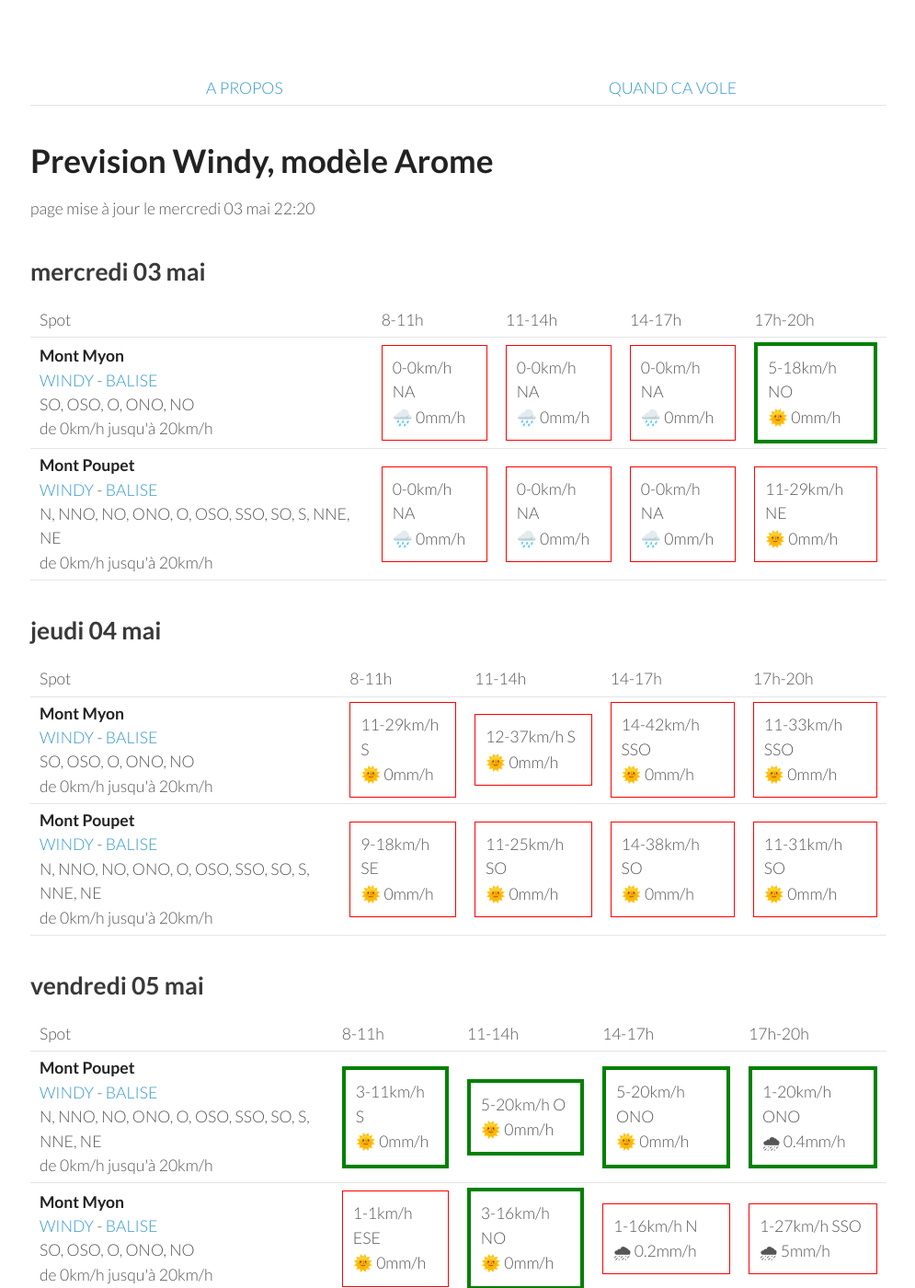
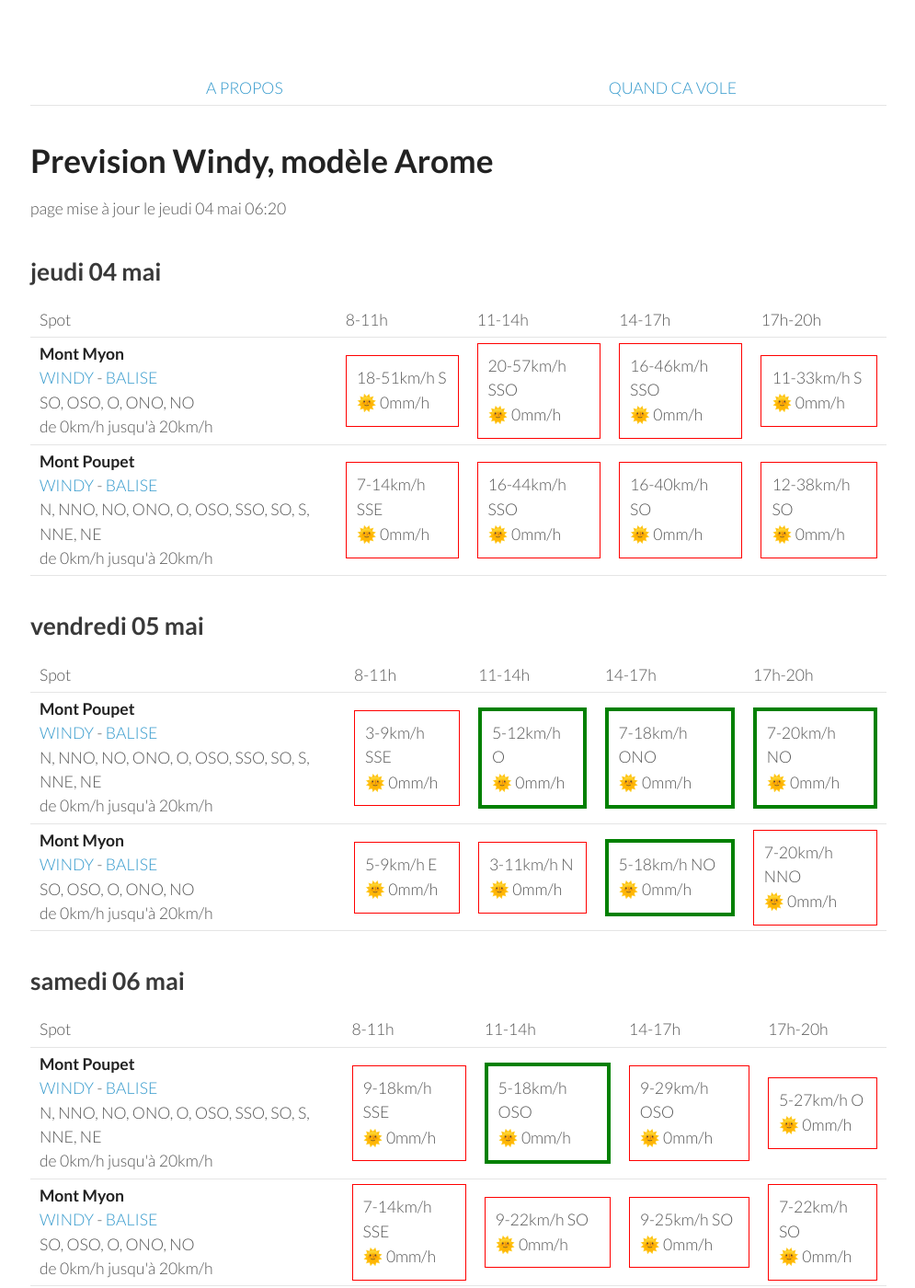
Before and after one commit to parapente-dans-le-nord/parapente-dans-le-nord.github.io, a Jekyll site: the page built from jura.markdown, in a window 1280 px wide and 1400 px high. Shown: the whole window at 92% size, without its empty margins (25-1020 px from the left). Built offline with Jekyll 4.4.1, drawn with Linux system fonts in a browser that asks for light colours; some of the changed text lies outside the part shown.

Commit message:
update index.markdown

```diff
--- a/jura.markdown
+++ b/jura.markdown
@@ -7,42 +7,8 @@ title:  "Tous les spots"
 {: .links}
 
 # Prevision Windy, modèle Arome
-page mise à jour le mercredi 03 mai 22:20
+page mise à jour le jeudi 04 mai 06:20
 
-## mercredi 03 mai
-
-{::nomarkdown}
-<table>
-  <tbody>
-    <tr>
-      <td>Spot</td>
-      <td>8-11h</td>
-      <td>11-14h</td>
-      <td>14-17h</td>
-      <td>17h-20h</td>
-    </tr>
-<tr>
-        <td><strong>Mont Myon</strong><br><a href="https://windy.com/46.331/5.397?45.898,5.394,8,m:eWoagj8">WINDY</a> - <span class=""><a href="http://www.balisemeteo.com/balise.php?idBalise=70">BALISE</a> </span><br> <span class="vent-favorable">SO, OSO, O, ONO, NO</span><br><span class="force-vent">de 0km/h jusqu'à 20km/h</span> </td>
-
-            <td><div class="not-flyable"><p>0-0km/h NA</p><p>🌧️ 0mm/h</p></div></td>
-            <td><div class="not-flyable"><p>0-0km/h NA</p><p>🌧️ 0mm/h</p></div></td>
-            <td><div class="not-flyable"><p>0-0km/h NA</p><p>🌧️ 0mm/h</p></div></td>
-            <td><div class="flyable"><p>5-18km/h NO</p><p>🌞 0mm/h</p></div></td>
-
-    </tr>
-<tr>
-        <td><strong>Mont Poupet</strong><br><a href="https://windy.com/46.970/5.876?46.541,5.876,8">WINDY</a> - <span class=""><a href="http://www.balisemeteo.com/balise.php?idBalise=92">BALISE</a> </span><br> <span class="vent-favorable">N, NNO, NO, ONO, O, OSO, SSO, SO, S, NNE, NE</span><br><span class="force-vent">de 0km/h jusqu'à 20km/h</span> </td>
-
-            <td><div class="not-flyable"><p>0-0km/h NA</p><p>🌧️ 0mm/h</p></div></td>
-            <td><div class="not-flyable"><p>0-0km/h NA</p><p>🌧️ 0mm/h</p></div></td>
-            <td><div class="not-flyable"><p>0-0km/h NA</p><p>🌧️ 0mm/h</p></div></td>
-            <td><div class="not-flyable"><p>11-29km/h NE</p><p>🌞 0mm/h</p></div></td>
-
-    </tr>
-
-</tbody>
-</table>
-{:/}
 ## jeudi 04 mai
 
 {::nomarkdown}
@@ -58,20 +24,20 @@ page mise à jour le mercredi 03 mai 22:20
 <tr>
         <td><strong>Mont Myon</strong><br><a href="https://windy.com/46.331/5.397?45.898,5.394,8,m:eWoagj8">WINDY</a> - <span class=""><a href="http://www.balisemeteo.com/balise.php?idBalise=70">BALISE</a> </span><br> <span class="vent-favorable">SO, OSO, O, ONO, NO</span><br><span class="force-vent">de 0km/h jusqu'à 20km/h</span> </td>
 
-            <td><div class="not-flyable"><p>11-29km/h S</p><p>🌞 0mm/h</p></div></td>
-            <td><div class="not-flyable"><p>12-37km/h S</p><p>🌞 0mm/h</p></div></td>
-            <td><div class="not-flyable"><p>14-42km/h SSO</p><p>🌞 0mm/h</p></div></td>
-            <td><div class="not-flyable"><p>11-33km/h SSO</p><p>🌞 0mm/h</p></div></td>
+            <td><div class="not-flyable"><p>18-51km/h S</p><p>🌞 0mm/h</p></div></td>
+            <td><div class="not-flyable"><p>20-57km/h SSO</p><p>🌞 0mm/h</p></div></td>
+            <td><div class="not-flyable"><p>16-46km/h SSO</p><p>🌞 0mm/h</p></div></td>
+            <td><div class="not-flyable"><p>11-33km/h S</p><p>🌞 0mm/h</p></div></td>
 
 
     </tr>
 <tr>
         <td><strong>Mont Poupet</strong><br><a href="https://windy.com/46.970/5.876?46.541,5.876,8">WINDY</a> - <span class=""><a href="http://www.balisemeteo.com/balise.php?idBalise=92">BALISE</a> </span><br> <span class="vent-favorable">N, NNO, NO, ONO, O, OSO, SSO, SO, S, NNE, NE</span><br><span class="force-vent">de 0km/h jusqu'à 20km/h</span> </td>
 
-            <td><div class="not-flyable"><p>9-18km/h SE</p><p>🌞 0mm/h</p></div></td>
-            <td><div class="not-flyable"><p>11-25km/h SO</p><p>🌞 0mm/h</p></div></td>
-            <td><div class="not-flyable"><p>14-38km/h SO</p><p>🌞 0mm/h</p></div></td>
-            <td><div class="not-flyable"><p>11-31km/h SO</p><p>🌞 0mm/h</p></div></td>
+            <td><div class="not-flyable"><p>7-14km/h SSE</p><p>🌞 0mm/h</p></div></td>
+            <td><div class="not-flyable"><p>16-44km/h SSO</p><p>🌞 0mm/h</p></div></td>
+            <td><div class="not-flyable"><p>16-40km/h SO</p><p>🌞 0mm/h</p></div></td>
+            <td><div class="not-flyable"><p>12-38km/h SO</p><p>🌞 0mm/h</p></div></td>
 
 
     </tr>
@@ -94,20 +60,20 @@ page mise à jour le mercredi 03 mai 22:20
 <tr>
         <td><strong>Mont Poupet</strong><br><a href="https://windy.com/46.970/5.876?46.541,5.876,8">WINDY</a> - <span class=""><a href="http://www.balisemeteo.com/balise.php?idBalise=92">BALISE</a> </span><br> <span class="vent-favorable">N, NNO, NO, ONO, O, OSO, SSO, SO, S, NNE, NE</span><br><span class="force-vent">de 0km/h jusqu'à 20km/h</span> </td>
 
-            <td><div class="flyable"><p>3-11km/h S</p><p>🌞 0mm/h</p></div></td>
-            <td><div class="flyable"><p>5-20km/h O</p><p>🌞 0mm/h</p></div></td>
-            <td><div class="flyable"><p>5-20km/h ONO</p><p>🌞 0mm/h</p></div></td>
-            <td><div class="flyable"><p>1-20km/h ONO</p><p>🌧 0.4mm/h</p></div></td>
+            <td><div class="not-flyable"><p>3-9km/h SSE</p><p>🌞 0mm/h</p></div></td>
+            <td><div class="flyable"><p>5-12km/h O</p><p>🌞 0mm/h</p></div></td>
+            <td><div class="flyable"><p>7-18km/h ONO</p><p>🌞 0mm/h</p></div></td>
+            <td><div class="flyable"><p>7-20km/h NO</p><p>🌞 0mm/h</p></div></td>
 
 
     </tr>
 <tr>
         <td><strong>Mont Myon</strong><br><a href="https://windy.com/46.331/5.397?45.898,5.394,8,m:eWoagj8">WINDY</a> - <span class=""><a href="http://www.balisemeteo.com/balise.php?idBalise=70">BALISE</a> </span><br> <span class="vent-favorable">SO, OSO, O, ONO, NO</span><br><span class="force-vent">de 0km/h jusqu'à 20km/h</span> </td>
 
-            <td><div class="not-flyable"><p>1-1km/h ESE</p><p>🌞 0mm/h</p></div></td>
-            <td><div class="flyable"><p>3-16km/h NO</p><p>🌞 0mm/h</p></div></td>
-            <td><div class="not-flyable"><p>1-16km/h N</p><p>🌧 0.2mm/h</p></div></td>
-            <td><div class="not-flyable"><p>1-27km/h SSO</p><p>🌧 5mm/h</p></div></td>
+            <td><div class="not-flyable"><p>5-9km/h E</p><p>🌞 0mm/h</p></div></td>
+            <td><div class="not-flyable"><p>3-11km/h N</p><p>🌞 0mm/h</p></div></td>
+            <td><div class="flyable"><p>5-18km/h NO</p><p>🌞 0mm/h</p></div></td>
+            <td><div class="not-flyable"><p>7-20km/h NNO</p><p>🌞 0mm/h</p></div></td>
 
 
     </tr>
@@ -128,22 +94,22 @@ page mise à jour le mercredi 03 mai 22:20
       <td>17h-20h</td>
     </tr>
 <tr>
-        <td><strong>Mont Myon</strong><br><a href="https://windy.com/46.331/5.397?45.898,5.394,8,m:eWoagj8">WINDY</a> - <span class=""><a href="http://www.balisemeteo.com/balise.php?idBalise=70">BALISE</a> </span><br> <span class="vent-favorable">SO, OSO, O, ONO, NO</span><br><span class="force-vent">de 0km/h jusqu'à 20km/h</span> </td>
+        <td><strong>Mont Poupet</strong><br><a href="https://windy.com/46.970/5.876?46.541,5.876,8">WINDY</a> - <span class=""><a href="http://www.balisemeteo.com/balise.php?idBalise=92">BALISE</a> </span><br> <span class="vent-favorable">N, NNO, NO, ONO, O, OSO, SSO, SO, S, NNE, NE</span><br><span class="force-vent">de 0km/h jusqu'à 20km/h</span> </td>
 
             <td><div class="not-flyable"><p>9-18km/h SSE</p><p>🌞 0mm/h</p></div></td>
-            <td><div class="not-flyable"><p>11-25km/h SSO</p><p>🌞 0mm/h</p></div></td>
-            <td><div class="not-flyable"><p>11-27km/h SSO</p><p>🌞 0mm/h</p></div></td>
-            <td><div class="not-flyable"><p>11-27km/h SSO</p><p>🌞 0mm/h</p></div></td>
+            <td><div class="flyable"><p>5-18km/h OSO</p><p>🌞 0mm/h</p></div></td>
+            <td><div class="not-flyable"><p>9-29km/h OSO</p><p>🌞 0mm/h</p></div></td>
+            <td><div class="not-flyable"><p>5-27km/h O</p><p>🌞 0mm/h</p></div></td>
 
 
     </tr>
 <tr>
-        <td><strong>Mont Poupet</strong><br><a href="https://windy.com/46.970/5.876?46.541,5.876,8">WINDY</a> - <span class=""><a href="http://www.balisemeteo.com/balise.php?idBalise=92">BALISE</a> </span><br> <span class="vent-favorable">N, NNO, NO, ONO, O, OSO, SSO, SO, S, NNE, NE</span><br><span class="force-vent">de 0km/h jusqu'à 20km/h</span> </td>
+        <td><strong>Mont Myon</strong><br><a href="https://windy.com/46.331/5.397?45.898,5.394,8,m:eWoagj8">WINDY</a> - <span class=""><a href="http://www.balisemeteo.com/balise.php?idBalise=70">BALISE</a> </span><br> <span class="vent-favorable">SO, OSO, O, ONO, NO</span><br><span class="force-vent">de 0km/h jusqu'à 20km/h</span> </td>
 
-            <td><div class="not-flyable"><p>7-16km/h SSE</p><p>🌞 0mm/h</p></div></td>
-            <td><div class="not-flyable"><p>9-24km/h SO</p><p>🌞 0mm/h</p></div></td>
-            <td><div class="not-flyable"><p>11-31km/h OSO</p><p>🌞 0mm/h</p></div></td>
-            <td><div class="not-flyable"><p>7-29km/h O</p><p>🌞 0mm/h</p></div></td>
+            <td><div class="not-flyable"><p>7-14km/h SSE</p><p>🌞 0mm/h</p></div></td>
+            <td><div class="not-flyable"><p>9-22km/h SO</p><p>🌞 0mm/h</p></div></td>
+            <td><div class="not-flyable"><p>9-25km/h SO</p><p>🌞 0mm/h</p></div></td>
+            <td><div class="not-flyable"><p>7-22km/h SO</p><p>🌞 0mm/h</p></div></td>
 
 
     </tr>
@@ -166,8 +132,8 @@ page mise à jour le mercredi 03 mai 22:20
 <tr>
         <td><strong>Mont Myon</strong><br><a href="https://windy.com/46.331/5.397?45.898,5.394,8,m:eWoagj8">WINDY</a> - <span class=""><a href="http://www.balisemeteo.com/balise.php?idBalise=70">BALISE</a> </span><br> <span class="vent-favorable">SO, OSO, O, ONO, NO</span><br><span class="force-vent">de 0km/h jusqu'à 20km/h</span> </td>
 
-            <td><div class="not-flyable"><p>7-20km/h SSO</p><p>🌧 4.3mm/h</p></div></td>
-            <td><div class="not-flyable"><p>1-18km/h NO</p><p>🌧 4.7mm/h</p></div></td>
+            <td><div class="not-flyable"><p>5-20km/h S</p><p>🌧 2.8mm/h</p></div></td>
+            <td><div class="flyable"><p>7-20km/h ONO</p><p>🌧 2mm/h</p></div></td>
             <td><div class="flyable"><p>5-16km/h O</p><p>🌧 0.2mm/h</p></div></td>
             <td><div class="not-flyable"><p>7-24km/h ONO</p><p>🌧 0.2mm/h</p></div></td>
 
@@ -176,8 +142,8 @@ page mise à jour le mercredi 03 mai 22:20
 <tr>
         <td><strong>Mont Poupet</strong><br><a href="https://windy.com/46.970/5.876?46.541,5.876,8">WINDY</a> - <span class=""><a href="http://www.balisemeteo.com/balise.php?idBalise=92">BALISE</a> </span><br> <span class="vent-favorable">N, NNO, NO, ONO, O, OSO, SSO, SO, S, NNE, NE</span><br><span class="force-vent">de 0km/h jusqu'à 20km/h</span> </td>
 
-            <td><div class="not-flyable"><p>9-25km/h SSO</p><p>🌧 4.5mm/h</p></div></td>
-            <td><div class="not-flyable"><p>7-22km/h O</p><p>🌧 1mm/h</p></div></td>
+            <td><div class="not-flyable"><p>11-27km/h SSO</p><p>🌧 3.6mm/h</p></div></td>
+            <td><div class="not-flyable"><p>9-27km/h OSO</p><p>🌧 1.6mm/h</p></div></td>
             <td><div class="not-flyable"><p>11-25km/h OSO</p><p>🌧 0.3mm/h</p></div></td>
             <td><div class="not-flyable"><p>11-29km/h O</p><p>🌧 1.1mm/h</p></div></td>
 
```
